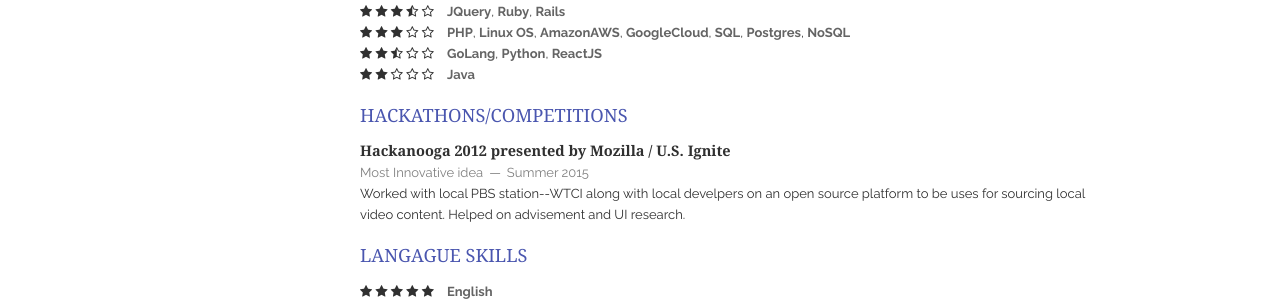
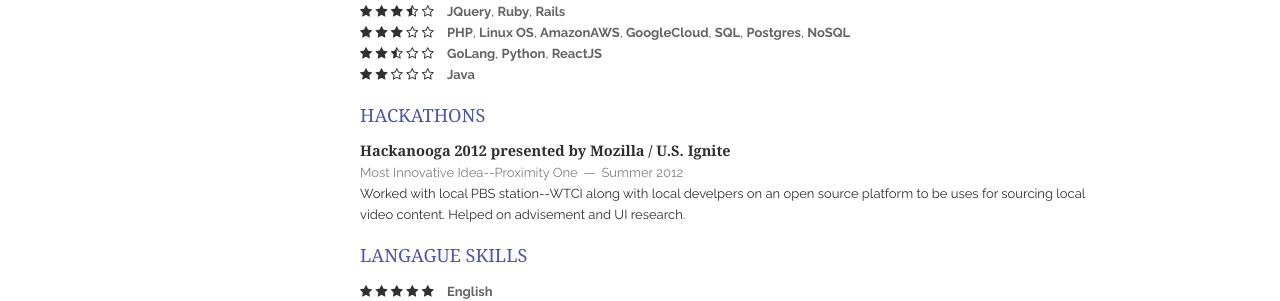
Before and after one commit to davecastlevania/davecastlevania.github.io, a Jekyll site: the page built from index.html, in a window 1280 px wide. Shown: the part 1084-1385 px from the top of the page. Built offline with Jekyll 4.4.1, drawn with Linux system fonts in a browser that asks for light colours; nearby versions of some CDN libraries; Markdown is read by kramdown in place of the engine named in the settings; the list of posts is cut into pages by our own code.

```diff
--- a/_includes/skills.html
+++ b/_includes/skills.html
@@ -53,11 +53,11 @@
             <em>Java</em>
         </p>
     </article>
-    <h1>Hackathons/Competitions</h1>
+    <h1>Hackathons</h1>
     <article>
       <header>
         <h1>Hackanooga 2012 presented by Mozilla / U.S. Ignite</h1>
-        <span><address>Most Innovative idea</address><time>Summer 2015</time></span>
+        <span><address>Most Innovative Idea--Proximity One</address><time>Summer 2012</time></span>
       </header>
       <p>Worked with local PBS station--WTCI along with local develpers on an open source platform to be uses for sourcing local video content. Helped on advisement and UI research.</p>
     </article>
```
